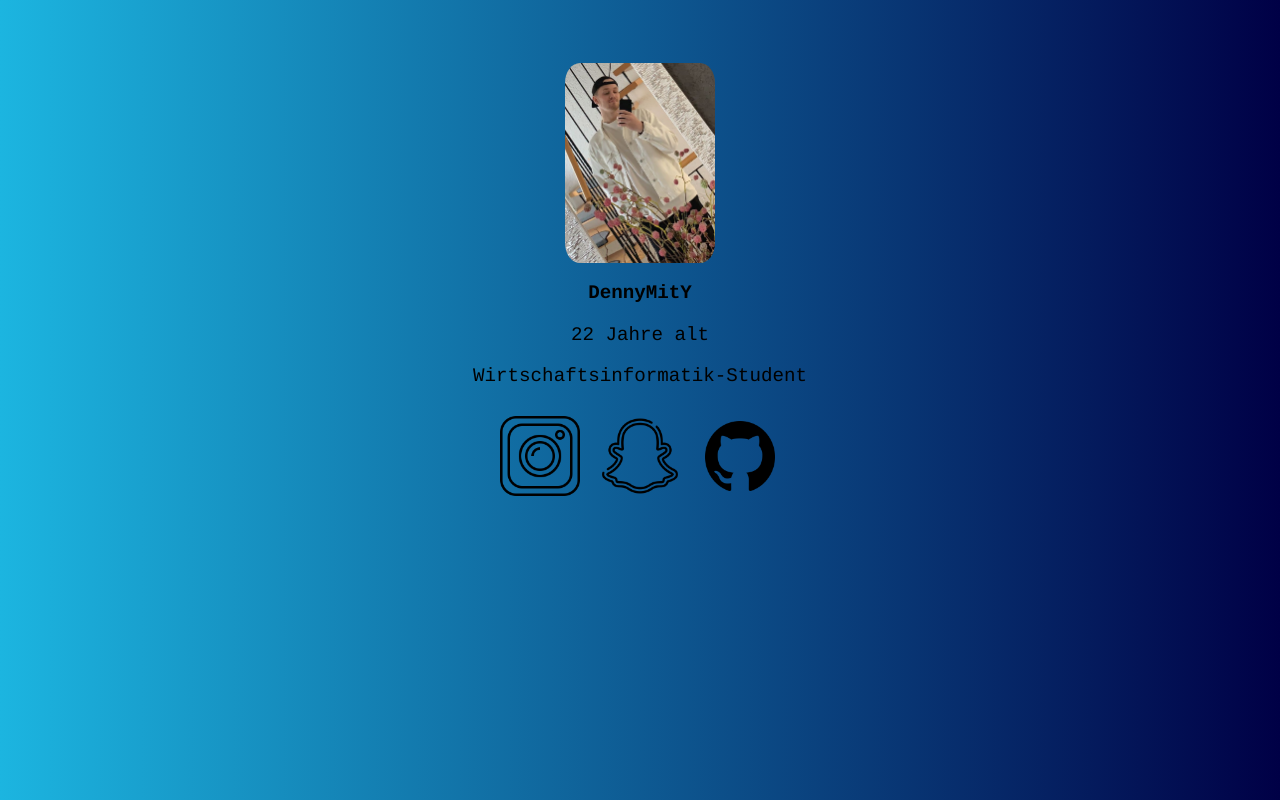
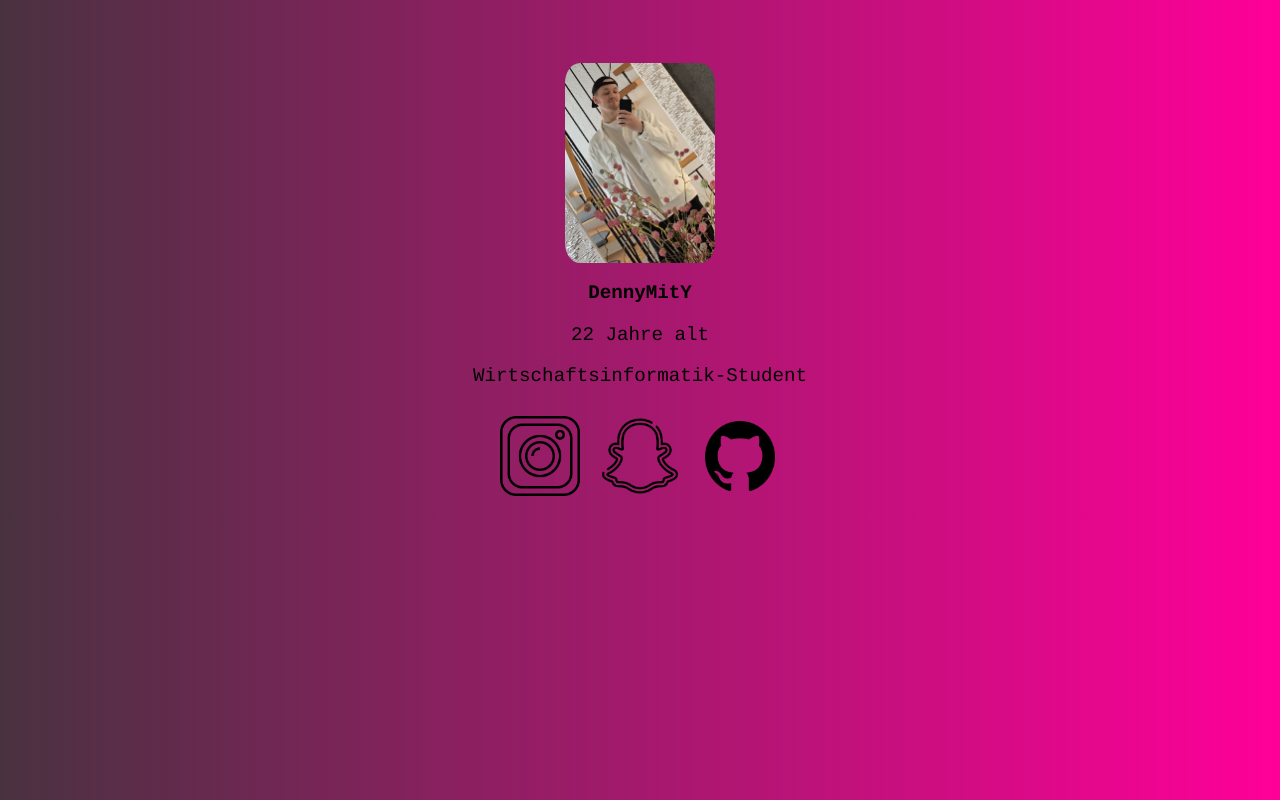
Before and after one commit to Dennymity/Dennymity.github.io, a plain HTML site: page index.html in a window 1280 px wide. Drawn offline with Linux system fonts and the light colour scheme.

Commit message:
Update stylesheet.css

```diff
--- a/stylesheet.css
+++ b/stylesheet.css
@@ -1,7 +1,13 @@
-body {
+/* body {
     background: #000046;
     background: -webkit-linear-gradient(to right, #1CB5E0, #000046);
     background: linear-gradient(to right, #1CB5E0, #000046);
+} */
+
+body {
+    background: #FF0099;
+    background: -webkit-linear-gradient(to right, #493240, #FF0099);
+    background: linear-gradient(to right, #493240, #FF0099);
 }
 .center {
     border-radius: 10%;
```
